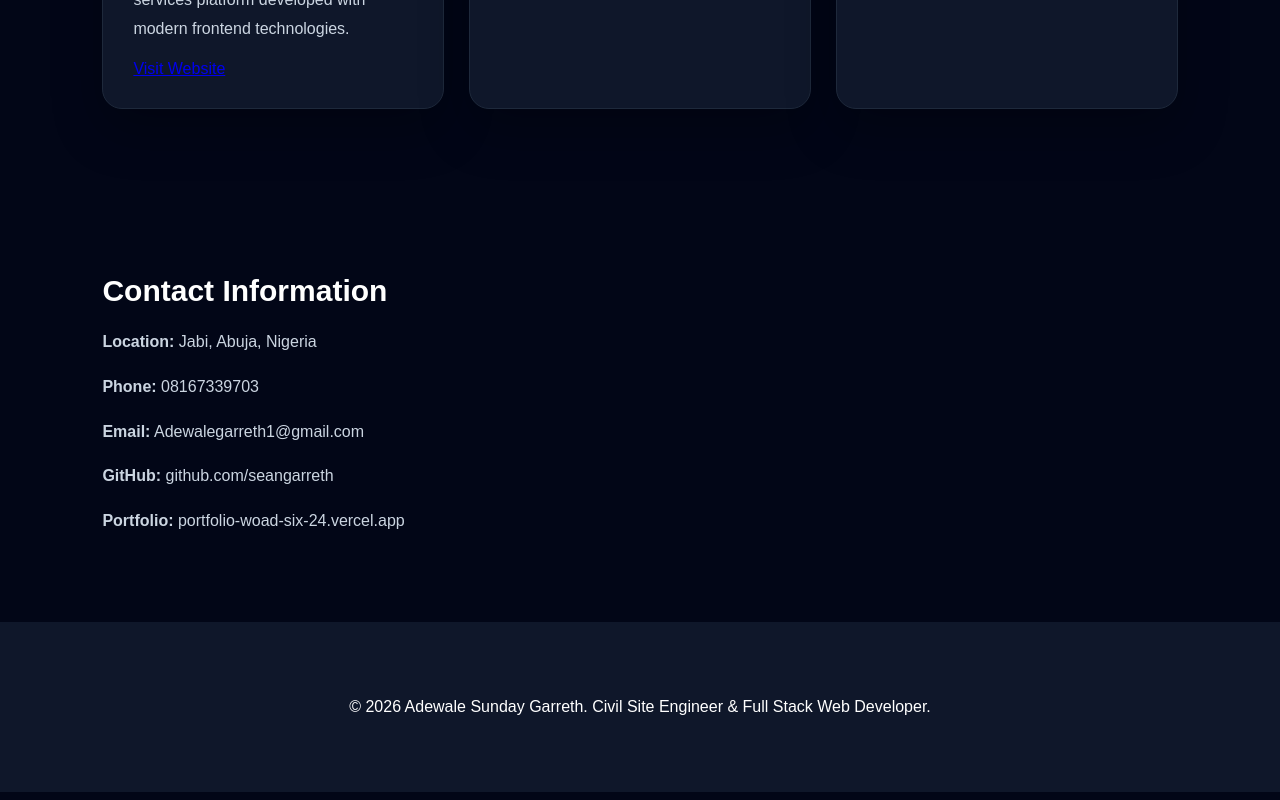
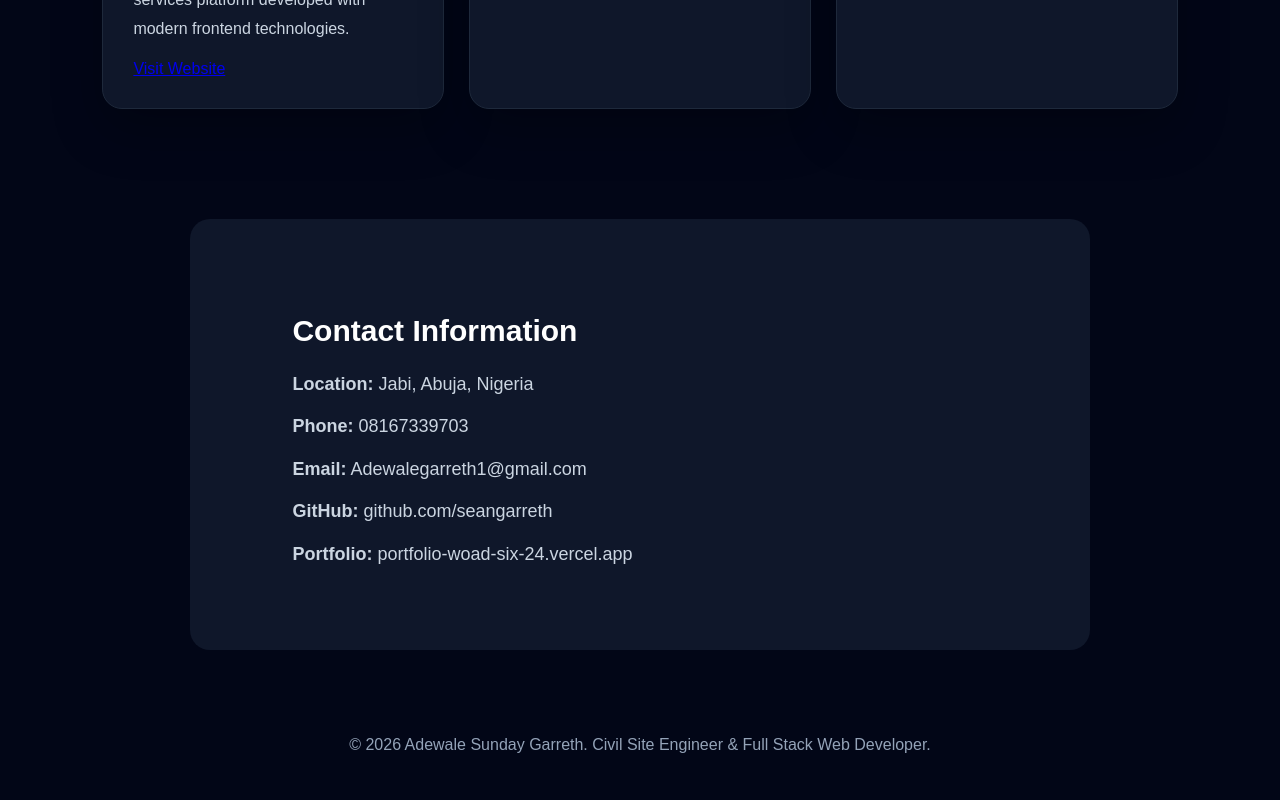
Before and after one commit to seangarreth/Portfolio, a React (Vite) app: page / in a window 1280 px wide. Shown: the part 2244-3044 px from the top of the page. Built offline with nearby package versions, Linux system fonts and the light colour scheme.

Commit message:
Add styles for contact section and footer

```diff
--- a/src/index.css
+++ b/src/index.css
@@ -142,3 +142,22 @@ footer {
   margin: 15px 0;
   border: 1px solid #1e293b;
 }
+
+.contact {
+  background: #0f172a;
+  border-radius: 20px;
+  margin: 40px auto;
+  max-width: 900px;
+}
+
+.contact p {
+  font-size: 18px;
+  margin: 10px 0;
+}
+
+footer {
+  text-align: center;
+  padding: 30px 20px;
+  background: #020617;
+  color: #94a3b8;
+}
```
